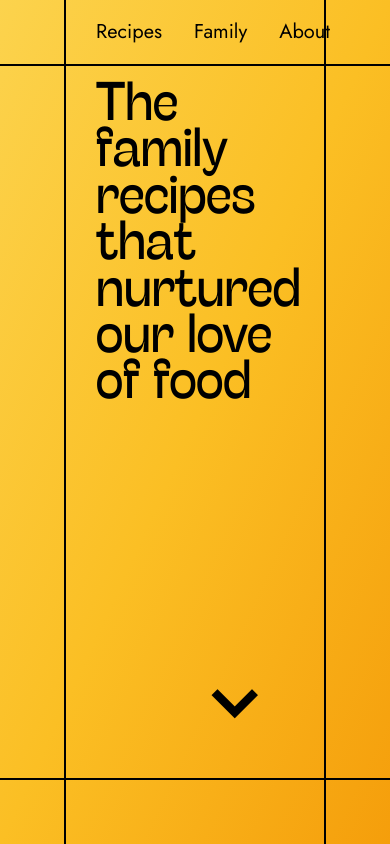
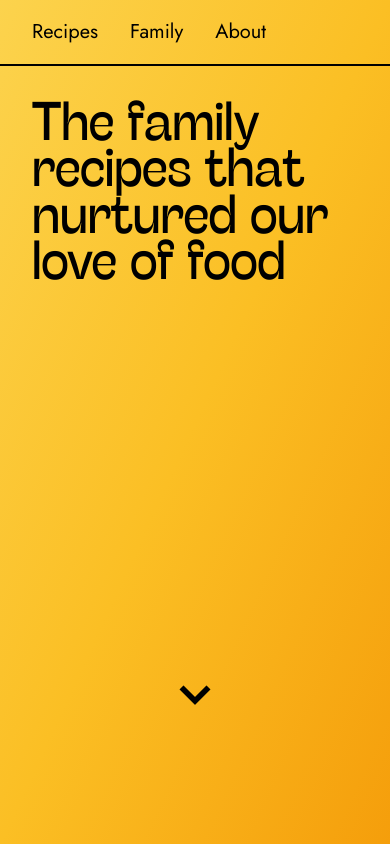
Before and after one commit to caiosimonbreda/family-cookbook, a Vue app: page / in a window 390 px wide. Built offline with nearby package versions, Linux system fonts and the light colour scheme.

Commit message:
responsiveness tweaks, image blend mode

```diff
--- a/package.json
+++ b/package.json
@@ -4,7 +4,7 @@
   "version": "0.0.0",
   "type": "module",
   "scripts": {
-    "dev": "vite",
+    "dev": "vite --host",
     "build": "vue-tsc && vite build",
     "preview": "vite preview"
   },
--- a/src/components/Navigation.vue
+++ b/src/components/Navigation.vue
@@ -3,33 +3,17 @@
 </script>
 
 <template>
-  <!-- <div class="flex flex-col h-[100vh] w-full bg-red-400">
-    <div class="h-14 w-full outline outline-2">
-    </div>
-    <div class="flex flex-row h-full justify-between">
-      <div class="h-full w-14 bg-blue-200 outline outline-2">
-        test
-      </div>
-      <div class="w-full h-[calc(100vh - 24px)]">test</div>
-      <div class="h-full w-14 outline outline-2">
-        test
-      </div>
-    </div>
-    <div class="h-14 w-full outline outline-2">
-    </div>
-  </div> -->
-  <div class="absolute outline outline-2 h-full w-16">
-    <div class="flex flex-row ml-16 h-16 gap-8 items-center pl-8 mt-0.5">
+  <div class="hidden md:flex absolute outline outline-2 h-full w-16 z-50"></div>
+  <div class="hidden md:flex absolute outline outline-2 h-full w-16 right-0 z-50"></div>
+  <div class="flex absolute outline outline-2 h-16 w-full z-50">
+    <div class="flex flex-row ml-8 md:ml-16 h-16 gap-8 items-center md:pl-8 mt-0.5">
       <RouterLink to="/" class="font-jost pb-1 text-xl cursor-pointer z-50">Recipes</RouterLink>
       <RouterLink to="/family" class="font-jost pb-1 text-xl cursor-pointer z-50">Family</RouterLink>
       <RouterLink to="/about" class="font-jost pb-1 text-xl cursor-pointer z-50">About</RouterLink>
     </div>
-
   </div>
-  <div class="absolute outline outline-2 h-full w-16 right-0"></div>
-  <div class="absolute outline outline-2 h-16 w-full"></div>
-  <div class="absolute outline outline-2 h-16 w-full bottom-0"></div>
-  <section class="absolute w-[calc(100%-128px)] h-[calc(100%-128px)] left-16 top-16">
+  <div class="hidden md:flex absolute outline outline-2 h-16 w-full bottom-0"></div>
+  <section class="absolute w-full h-[calc(100%-64px)] md:w-[calc(100%-128px)] md:h-[calc(100%-128px)] md:left-16 top-16">
     <slot></slot>
   </section>
 </template>
--- a/src/views/Home.vue
+++ b/src/views/Home.vue
@@ -225,25 +225,23 @@ const goToRecipe = (recipe: typeof recipeList[0]) => {
 
 <template>
     <main class="flex flex-col w-full h-full overflow-scroll snap-both snap-proximity scroll-smooth">
-        <section class="flex flex-col w-full min-h-[calc(100vh-128px)] max-h-[1000px] snap-center">
-            <h1 class="font-stinger text-[14vw] md:text-[12.5vw] leading-[85%] p-8 pt-3">The family recipes that nurtured our
+        <section
+            class="flex flex-col w-full min-h-[calc(100vh-64px)] md:min-h-[calc(100vh-128px)] max-h-[1000px] snap-center">
+            <h1 class="font-stinger text-[14vw] md:text-[12.5vw] leading-[85%] p-8">The family recipes that nurtured
+                our
                 love of food</h1>
-            <!-- <a href="#recipe-list" class="absolute left-[50%] bottom-12 cursor-pointer animate-bounce"><span
-                    class="material-symbols-outlined text-[90px] font-light">
-                    expand_more
-                </span></a> -->
-
-            <div class="flex flex-row w-full h-full items-end">
-                <a href="#recipe-list" class="relative w-fit left-[48%] cursor-pointer animate-bounce mt-4"><span
-                        class="material-symbols-outlined text-[90px] font-light">
+            <div class="flex flex-row w-full h-full items-end mb-24 md:mb-0">
+                <a href="#recipe-list
+                " class="relative w-fit mx-auto cursor-pointer animate-bounce mt-4"><span
+                        class="material-symbols-outlined text-[60px] md:text-[80px] font-light">
                         expand_more
                     </span></a>
             </div>
         </section>
         <section class="flex flex-row w-full snap-start" id="recipe-list">
             <ol class="flex flex-col gap-6 font-jost p-10 text-xl flex-wrap">
-                <li class="cursor-pointer" v-for="recipe in recipeList" @click="goToRecipe(recipe)">{{ `${recipe.id}.
-                                    ${recipe.title}` }}</li>
+                <li class="cursor-pointer" v-for="recipe in recipeList" @click="goToRecipe(recipe)">{{
+                    `${recipe.id}.${recipe.title}` }}</li>
             </ol>
         </section>
 
--- a/src/views/Recipe.vue
+++ b/src/views/Recipe.vue
@@ -47,9 +47,10 @@ const handleStepClick = (index: number) => {
 
 <template>
     <main class="flex flex-col w-full h-full overflow-scroll snap-both snap-proximity scroll-smooth">
-        <section class="flex flex-col w-full min-h-[calc(100vh-128px)] max-h-[1000px] snap-center border-b-2 border-black">
-            <h1 class="font-stinger text-[14vw] leading-[85%] p-8">{{ title }}</h1>
-            <div class="flex flex-row w-full h-full items-end justify-end p-8">
+        <section
+            class="flex flex-col w-full min-h-[calc(100vh-62px)] md:min-h-[calc(100vh-128px)] snap-start border-b-2 border-black">
+            <h1 class="font-stinger text-[22vw] hyphens-auto md:text-[14.5vw] leading-[85%] p-8">{{ title }}</h1>
+            <div class="flex flex-row w-full h-full items-end justify-end p-8 pb-24 md:p-8">
                 <a href="#ingredients">
                     <button class="flex font-jost outline outline-2 outline-black text-xl items-center px-4 py-2">
                         Get Cooking
@@ -60,11 +61,26 @@ const handleStepClick = (index: number) => {
                 </a>
             </div>
         </section>
-        <section class="flex flex-row w-full min-h-[calc(100vh-128px)] snap-center overflow-scroll border-b-2 border-black">
-            <div class="dlex flex-col w-2/3 h-full bg-black opacity-30">
-                <img src="" alt="">
+        <section
+            class="flex relative flex-col lg:flex-row w-full min-h-[calc(100vh-62px)] lg:min-h-[calc(100vh-128px)] snap-start overflow-scroll border-b-2 border-black">
+            <div class="flex relative w-full lg:w-2/3 h-full border-b-2 border-black lg:border-none">
+                <div
+                    class="flex absolute flex-col w-full h-full mix-blend-luminosity opacity-100 hover:opacity-0 transition-opacity duration-700 z-10">
+                    <!-- <div class="flex absolute h-full w-full bg-black opacity-5 top-0 left-0 z-50"></div> -->
+                    <img src="/src/assets/pot_roast.png" class="h-full w-full object-cover object-center" alt="">
+                </div>
+                <div
+                    class="flex absolute flex-col w-full h-full opacity-0 hover:opacity-90 transition-opacity duration-700 z-20">
+                    <!-- <div class="flex absolute h-full w-full bg-black opacity-5 top-0 left-0 z-50"></div> -->
+                    <img src="/src/assets/pot_roast.png" class="h-full w-full object-cover object-center" alt="">
+                </div>
+                <div class="flex w-full h-full z-0">
+                    <!-- <div class="flex absolute h-full w-full bg-black opacity-5 top-0 left-0 z-50"></div> -->
+                </div>
             </div>
-            <div class="flex flex-col w-1/3 h-full border-l-2 border-black p-10 gap-4 font-medium">
+
+            <div
+                class="flex flex-col w-full lg:w-1/3 h-full lg:border-l-2  border-black  p-8 md:p-9 md:pt-8 gap-4 font-jost text-xl md:text-lg overflow-scroll">
                 <div class="flex flex-row gap-4">
                     <span class="material-symbols-outlined">
                         workspaces
@@ -83,26 +99,30 @@ const handleStepClick = (index: number) => {
                     </span>
                     <h5>Ready in 2 hours </h5>
                 </div>
+                <p class="mt-5 hyphens-auto text-xl md:text-lg">This prune pie makes for a lovely treat, and is a great pairing to a
+                    dessert wine that compliments its flavour profile. The only person less than pleased about this pie was
+                    grandpa, whenever his personal stach of prunes on the side table next to his armchair got raided to aid
+                    in its making whenever there weren't enough in the pantry.</p>
             </div>
         </section>
         <!-- Recipe content: -->
         <section class="flex flex-col scroll-smooth">
             <section
-                class="flex flex-col w-full p-10 min-h-[calc(100vh-128px)] snap-center overflow-scroll border-b-2 border-black"
+                class="flex flex-col w-full p-9 md:p-10 min-h-[calc(100vh-62px)] md:h-[calc(100vh-128px)] snap-start overflow-scroll border-b-2 border-black"
                 id="ingredients">
                 <h2 class="font-stinger text-4xl font-bold mb-8 -mt-2">Ingredients</h2>
                 <ol class="flex flex-col gap-4 font-jost text-xl flex-wrap">
-                    <li v-for="ingredient, idx in ingredients" :class="ingredient.checked ? 'line-through opacity-60' : ''"
+                    <li v-for="ingredient, idx in ingredients" :class="ingredient.checked ? 'line-through opacity-30' : ''"
                         @click="handleIngredientClick(idx)">{{ ingredient.name }}</li>
                 </ol>
             </section>
             <section
-                class="flex flex-col w-full p-10 min-h-[calc(100vh-128px)] snap-center overflow-scroll border-b-2 border-black"
+                class="flex flex-col w-full p-9 md:p-10 min-h-[calc(100vh-62px)] md:min-h-[calc(100vh-128px)] snap-start overflow-scroll"
                 id="#ingredients">
                 <h2 class="font-stinger text-4xl font-bold mb-8 -mt-2">Instructions</h2>
-                <ol class="flex flex-col gap-8 font-jost text-xl flex-wrap w-2/3">
+                <ol class="flex flex-col gap-8 font-jost text-xl flex-wrap w-full md:w-2/3">
                     <li v-for="step, idx in instructions"
-                        :class="`leading-[150%] ${step.checked ? 'line-through opacity-60' : ''}`"
+                        :class="`leading-[150%] hyphens-auto md:hyphens-none ${step.checked ? 'line-through opacity-30' : ''}`"
                         @click="handleStepClick(idx)">{{ step.text }}</li>
                 </ol>
             </section>
@@ -111,8 +131,6 @@ const handleStepClick = (index: number) => {
     </main>
 </template>
 
-<style scoped>
-* {
+<style scoped>* {
     user-select: none;
-}
-</style>
+}</style>
```
Also changed, not shown: 2 other files (tests, documents, lock files or other folders).
